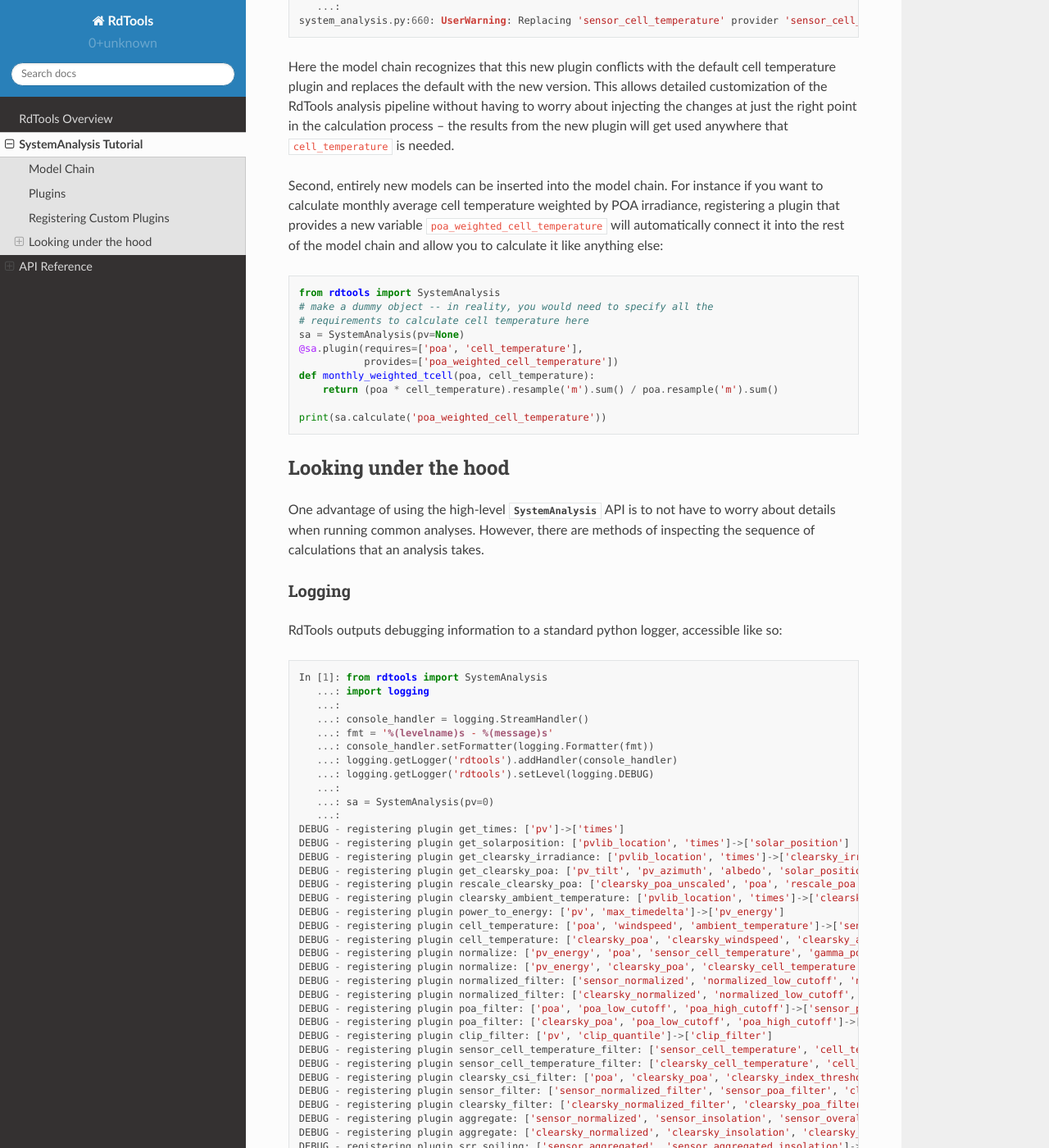
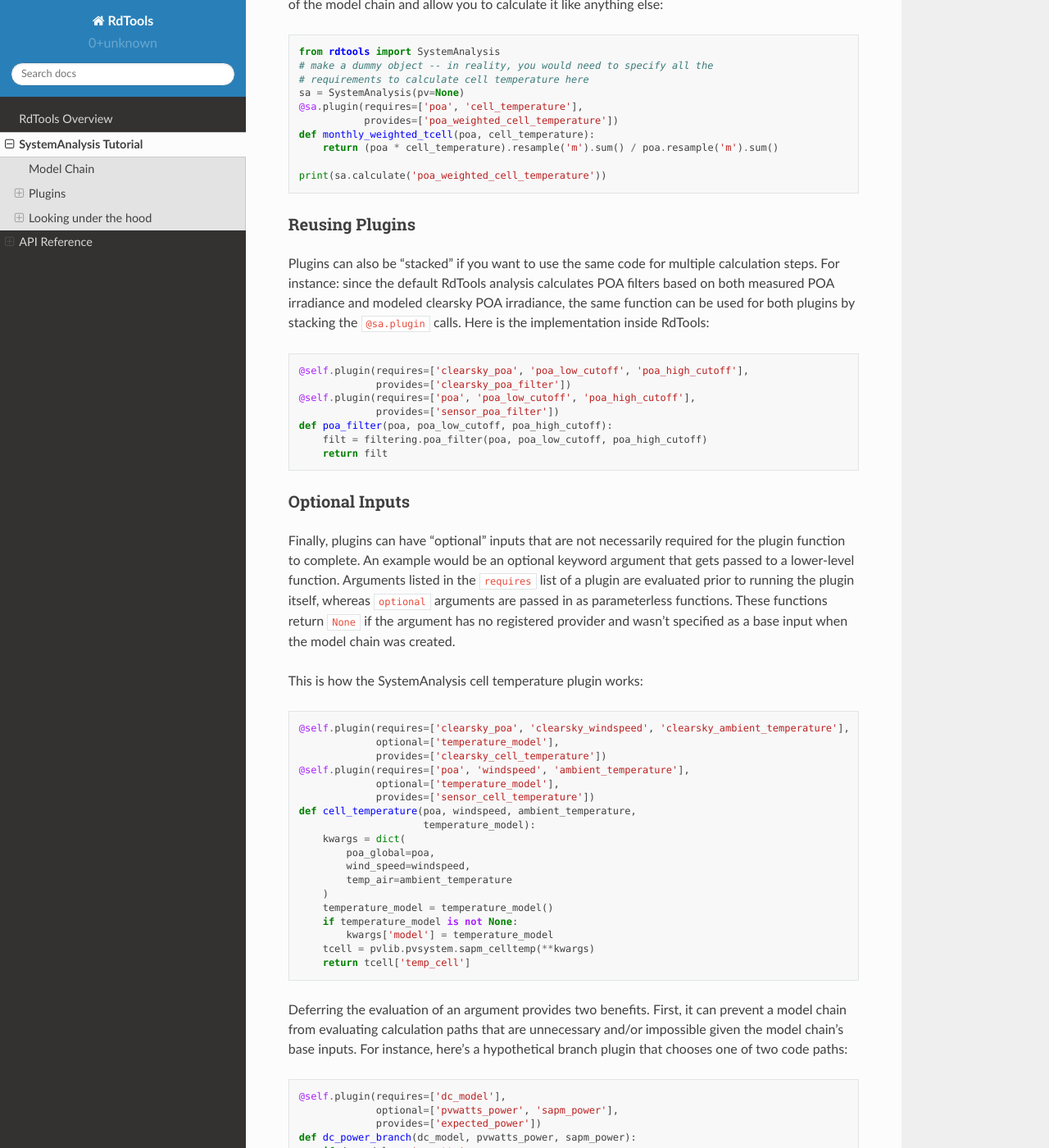
Before and after one commit to NREL/rdtools, a Sphinx documentation site: the page built from docs/sphinx/source/system_analysis.rst, in a window 1280 px wide and 1400 px high, scrolled down 3180 px. Shown: the whole window at 82% size. Built offline with Sphinx 7.4.7 and the Read the Docs theme 2.0.0, drawn with Linux system fonts in a browser that asks for light colours; pages that are not in the unit, such as notebooks, are missing from menus; some of the changed text lies outside the part shown.

Commit message:
docs about plugin stacking and optional inputs

```diff
--- a/docs/sphinx/source/system_analysis.rst
+++ b/docs/sphinx/source/system_analysis.rst
@@ -64,7 +64,7 @@
 Each model is associated with its abstract inputs and outputs and
 the SystemAnalysis object figures out how to hook them all together.
 
-Here is a diagram of the default RdTools model chain.  The dependencies of
+Here is a diagram of the default RdTools System Analysis model chain.  The dependencies of
 ``sensor_degradation_results`` are bolded, showing how the chain traces
 relationships when calculating outputs.  Cyan nodes are considered "primary"
 inputs in that they are not provided by any default model, while yellow nodes
@@ -182,6 +166,89 @@
         return (poa * cell_temperature).resample('m').sum() / poa.resample('m').sum()
 
     print(sa.calculate('poa_weighted_cell_temperature'))
+
+
+Reusing Plugins
+---------------
+
+Plugins can also be "stacked" if you want to use the same code for multiple
+calculation steps.  For instance:  since the default RdTools analysis
+calculates POA filters based on both measured POA irradiance and modeled
+clearsky POA irradiance, the same function can be used for both plugins by
+stacking the ``@sa.plugin`` calls.  Here is the implementation inside RdTools:
+
+::
+
+    @self.plugin(requires=['clearsky_poa', 'poa_low_cutoff', 'poa_high_cutoff'],
+                 provides=['clearsky_poa_filter'])
+    @self.plugin(requires=['poa', 'poa_low_cutoff', 'poa_high_cutoff'],
+                 provides=['sensor_poa_filter'])
+    def poa_filter(poa, poa_low_cutoff, poa_high_cutoff):
+        filt = filtering.poa_filter(poa, poa_low_cutoff, poa_high_cutoff)
+        return filt
+
+
+Optional Inputs
+---------------
+
+Finally, plugins can have "optional" inputs that are not necessarily required
+for the plugin function to complete.  An example would be an optional keyword
+argument that gets passed to a lower-level function.  Arguments listed in the
+``requires`` list of a plugin are evaluated prior to running the plugin itself,
+whereas ``optional`` arguments are passed in as parameterless functions.  These
+functions return ``None`` if the argument has no registered provider and wasn't
+specified as a base input when the model chain was created.
+
+This is how the SystemAnalysis cell temperature plugin works:
+
+::
+
+    @self.plugin(requires=['clearsky_poa', 'clearsky_windspeed', 'clearsky_ambient_temperature'],
+                 optional=['temperature_model'],
+                 provides=['clearsky_cell_temperature'])
+    @self.plugin(requires=['poa', 'windspeed', 'ambient_temperature'],
+                 optional=['temperature_model'],
+                 provides=['sensor_cell_temperature'])
+    def cell_temperature(poa, windspeed, ambient_temperature,
+                         temperature_model):
+        kwargs = dict(
+            poa_global=poa,
+            wind_speed=windspeed,
+            temp_air=ambient_temperature
+        )
+        temperature_model = temperature_model()
+        if temperature_model is not None:
+            kwargs['model'] = temperature_model
+        tcell = pvlib.pvsystem.sapm_celltemp(**kwargs)
+        return tcell['temp_cell']
+
+Deferring the evaluation of an argument provides two benefits.  First, it can
+prevent a model chain from evaluating calculation paths that are unnecessary
+and/or impossible given the model chain's base inputs.  For instance, here's a
+hypothetical branch plugin that chooses one of two code paths:
+
+::
+
+    @self.plugin(requires=['dc_model'],
+                 optional=['pvwatts_power', 'sapm_power'],
+                 provides=['expected_power'])
+    def dc_power_branch(dc_model, pvwatts_power, sapm_power):
+        if dc_model == 'pvwatts':
+            dc_power = pvwatts_power() # evaluate the pvwatts chain
+        elif dc_model == 'sapm_power':
+            dc_power = sapm_power() # evaluate the sapm chain
+        else:
+            raise ValueError()
+        return dc_power
+
+In this example, deferring the evaluation of the two energy models is necessary --
+putting both inputs in the ``requires`` list would require the user to supply
+all the SAPM inputs as well as the PVWatts inputs, even if they only ever
+specified ``dc_model='pvwatts'``.
+
+Second, even if the inputs to the two models were the
+same, deferring the execution also prevents running models whose outputs won't
+be used for anything.
 
 
 Looking under the hood
```
Also changed, not shown: other parts of docs/sphinx/source/system_analysis.rst (+1 -17 lines), 1 other file.
